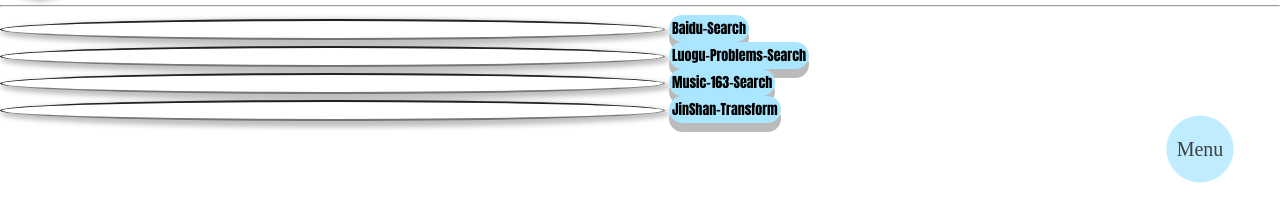
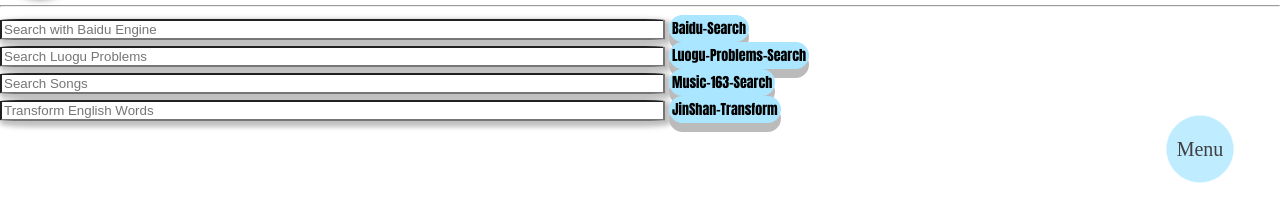
Before and after one commit to Infinitilia/Infinitilia.github.io, a plain HTML site: page Funcs.html in a window 1280 px wide. Shown: the part 101-322 px from the top of the page. Drawn offline with Linux system fonts and the light colour scheme.

Commit message:
Update Funcs.html

```diff
--- a/Funcs.html
+++ b/Funcs.html
@@ -49,16 +49,16 @@ function jscbs() {
 		document.getElementById("cbs").value="";}
 </script>
 <form>
-<input class="div_a" style="border-radius:50%;" id="bds" type="text" size="80" maxlength="250" class="text_b"/>
+<input class="div_a" style="border-radius:5%;" placeholder="Search with Baidu Engine" id="bds" type="text" size="80" maxlength="250" class="text_b"/>
 <button type="button" id="bd" class="button_a" style="font-family:Impact;padding:3px 3px;font-size:14px;" onclick="baidu();">Baidu-Search</button>
 	<br/>
-<input class="div_a" style="border-radius:50%;" id="lgs" type="text" size="80" maxlength="250" class="text_b"/>
+<input class="div_a" style="border-radius:5%;" placeholder="Search Luogu Problems" id="lgs" type="text" size="80" maxlength="250" class="text_b"/>
 <button type="button" id="lg" class="button_a" style="font-family:Impact;padding:3px 3px;font-size:14px;" onclick="luogu();">Luogu-Problems-Search</button>
 	<br/>
-<input class="div_a" style="border-radius:50%;" id="wms" type="text" size="80" maxlength="250" class="text_b"/>
+<input class="div_a" style="border-radius:5%;" placeholder="Search Songs" id="wms" type="text" size="80" maxlength="250" class="text_b"/>
 <button type="button" id="wm" class="button_a" style="font-family:Impact;padding:3px 3px;font-size:14px;" onclick="wyyyy();">Music-163-Search</button>
 	<br/>
-<input class="div_a" style="border-radius:50%;" id="cbs" type="text" size="80" maxlength="250" class="text_b"/>
+<input class="div_a" style="border-radius:5%;" placeholder="Transform English Words" id="cbs" type="text" size="80" maxlength="250" class="text_b"/>
 <button type="button" id="cb" class="button_a" style="font-family:Impact;padding:3px 3px;font-size:14px;" onclick="jscbs();">JinShan-Transform</button>
 	<br/></form>
 </body>
```
